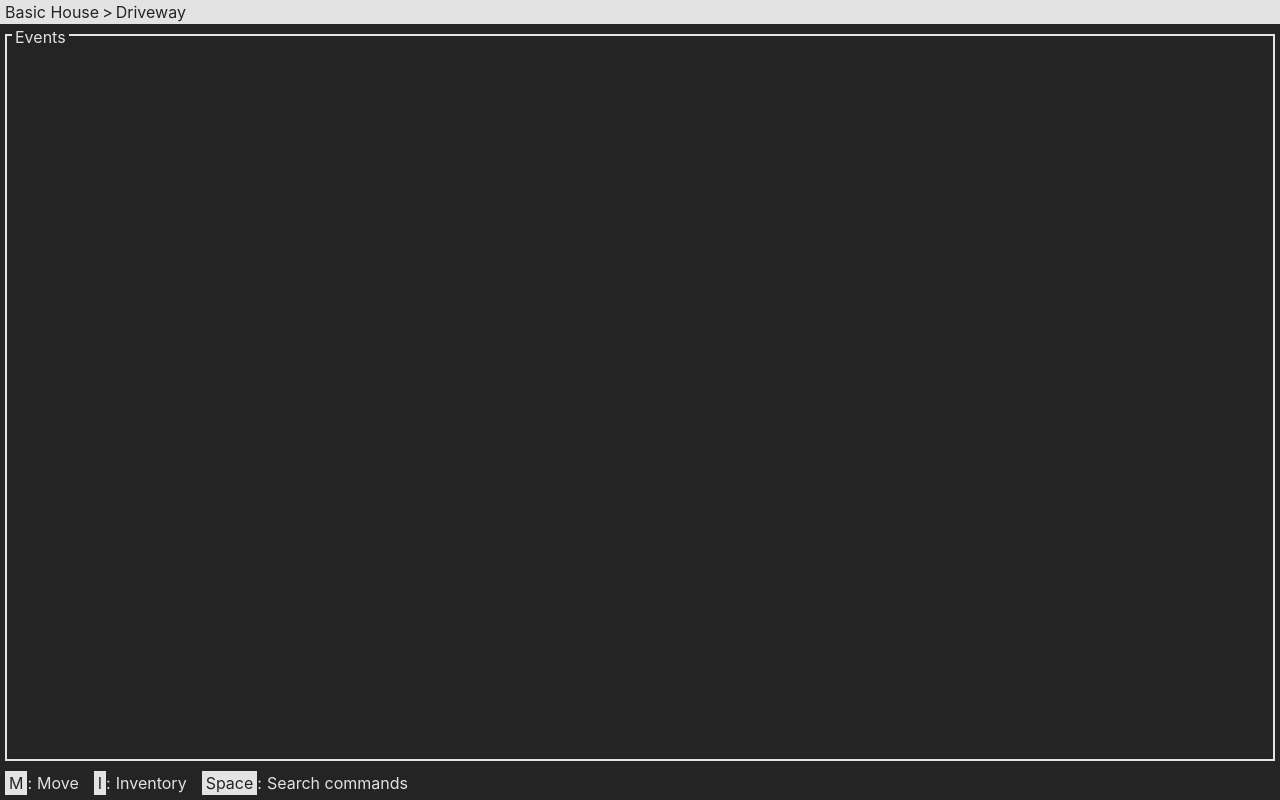
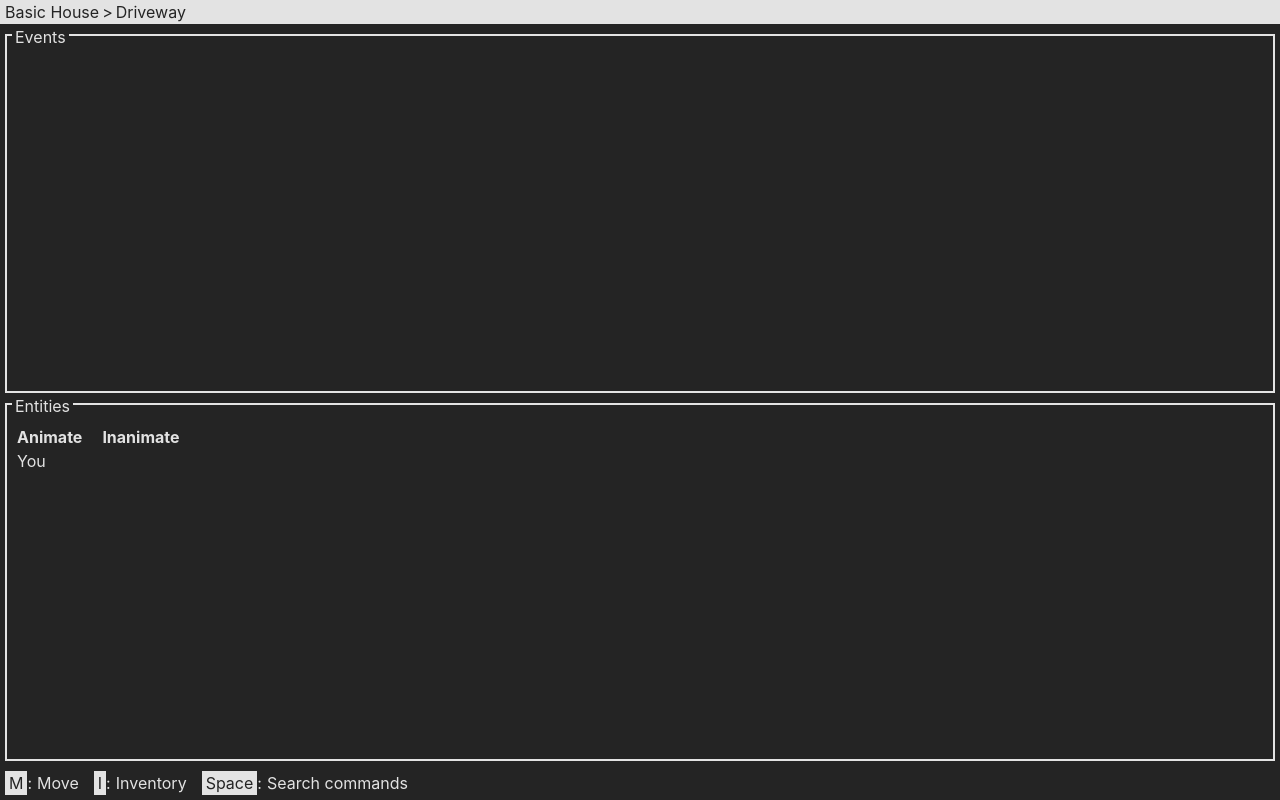
Before and after one commit to r3ndd/urban-rogue, a Svelte app: page / in a window 1280 px wide. Built offline with nearby package versions, Linux system fonts and the light colour scheme.

Commit message:
Context window, entity list

```diff
--- a/src/App.svelte
+++ b/src/App.svelte
@@ -1,12 +1,13 @@
 <script lang="ts">
-	import EventWindow from "./panels/EventWindow.svelte";
-	import EntityWindow from "./panels/EntityWindow.svelte";
-	import InventoryWindow from "./panels/InventoryWindow.svelte";
-	import ControlsBar from "./panels/ControlsBar.svelte";
-	import StatsWindow from "./panels/StatsWindow.svelte";
-	import LocationBar from "./panels/LocationBar.svelte";
+	import EventWindow from "./ui/EventWindow.svelte";
+	import EntityWindow from "./ui/EntityWindow.svelte";
+	import InventoryWindow from "./ui/InventoryWindow.svelte";
+	import ControlsBar from "./ui/ControlsBar.svelte";
+	import StatsWindow from "./ui/StatsWindow.svelte";
+	import LocationBar from "./ui/LocationBar.svelte";
 
 	import UrbanRogue from "./game/UrbanRogue";
+	import ContextWindow from "./ui/ContextWindow.svelte";
 
 	let game = new UrbanRogue();
 	game.Engine.AddRenderer(render);
@@ -22,7 +23,7 @@
 	<div class="left-panel">
 		<LocationBar {game} />
 		<EventWindow {game} />
-		<EntityWindow {game} />
+		<ContextWindow {game} />
 		<ControlsBar {game} />
 	</div>
 	<div class="right-panel">
--- a/src/engine/entity/Entity.ts
+++ b/src/engine/entity/Entity.ts
@@ -7,8 +7,8 @@ import type { GroundNode, VirtualNode } from "../world/Node";
 export type Statuses = Record<string, number>;
 
 export default abstract class Entity {
-	public readonly abstract Name: string;
-	public readonly abstract Desc: string;
+	public static readonly Name: string;
+	public static readonly Desc: string;
 	protected location: GroundNode;
 	protected statuses: Statuses;
 	protected reactions: Map<string, typeof Reaction>;
--- a/src/engine/entity/Player.ts
+++ b/src/engine/entity/Player.ts
@@ -3,8 +3,8 @@ import type { GroundNode } from "../world/Node";
 import Actor from "./actions/Actor";
 
 export default abstract class Player extends Actor {
-	public readonly Name = "Yourself";
-	public readonly Desc = "";
+	public static readonly Name = "You";
+	public static readonly Desc = "";
 
 	constructor(game: Game, _location: GroundNode) {
 		super(game, _location);
--- a/src/engine/world/Node.ts
+++ b/src/engine/world/Node.ts
@@ -1,8 +1,8 @@
 import type Entity from "../entity/Entity";
 import type Game from "../Game";
 
-type NodeEntity = Entity | typeof Entity;
-type NodeType = "Ground" | "Virtual";
+export type NodeEntity = Entity | typeof Entity;
+export type NodeType = "Ground" | "Virtual";
 
 interface EdgeFlags {
 	movement: boolean
@@ -126,6 +126,10 @@ export class GroundNode extends Node {
 			this.AddEntity(new (entity as any)(game, this));
 		}
 	}
+
+	get Entities(): Map<NodeEntity, number> {
+		return this.entities;
+	}
 }
 
 export class VirtualNode extends Node {
--- a/src/panels/EntityWindow.svelte
+++ /dev/null
@@ -1,16 +0,0 @@
-<script lang="ts">
-	import type UrbanRogue from "../game/UrbanRogue";
-
-	export let game: UrbanRogue;
-</script>
-
-<div class="entity-window" />
-
-<style>
-	.entity-window {
-		display: flex;
-		flex-flow: row wrap;
-		align-items: flex-start;
-		justify-content: flex-start;
-	}
-</style>
--- /dev/null
+++ b/src/ui/ContextWindow.svelte
@@ -0,0 +1,32 @@
+<script lang="ts">
+	import type UrbanRogue from "../game/UrbanRogue";
+	import EntityWindow from "./EntityWindow.svelte";
+
+	export let game: UrbanRogue;
+	let state: string;
+
+	$: if (game) {
+		switch (game.Controls.State) {
+			case "move":
+				state = "move";
+				break;
+			case "base":
+			default:
+				state = "base";
+				break;
+		}
+	}
+</script>
+
+{#if state == "base"}
+	<EntityWindow {game} />
+{:else if state == "move"}{/if}
+
+<style>
+	.context-window {
+		display: flex;
+		flex-flow: row wrap;
+		align-items: flex-start;
+		justify-content: flex-start;
+	}
+</style>
--- /dev/null
+++ b/src/ui/EntityWindow.svelte
@@ -0,0 +1,98 @@
+<script lang="ts">
+	import Panel from "../components/Panel.svelte";
+	import Actor from "../engine/entity/actions/Actor";
+	import Entity from "../engine/entity/Entity";
+	import type { NodeEntity } from "../engine/world/Node";
+	import type UrbanRogue from "../game/UrbanRogue";
+
+	export let game: UrbanRogue;
+	let animateEntities: string[] = [];
+	let inanimateEntities: Record<string, number> = {};
+
+	$: if (game) {
+		game.Player.Location.Entities.forEach(
+			(num: number, entity: NodeEntity) => {
+				let entityName: string;
+
+				if (entity instanceof Actor) {
+					entityName = (entity.constructor as typeof Actor).Name;
+					animateEntities.push(entityName);
+				} else {
+					if (entity instanceof Entity) {
+						entityName = (entity.constructor as typeof Entity).Name;
+						inanimateEntities[entityName] = num;
+					} else {
+						entityName = (entity as typeof Entity).Name;
+						inanimateEntities[entityName] = num;
+					}
+				}
+			}
+		);
+	}
+</script>
+
+<div class="entity-window">
+	<Panel title="Entities">
+		<div class="all-entities">
+			<div class="entity-list-wrapper">
+				<div class="title">Animate</div>
+				<div class="entities-list">
+					{#each animateEntities as entity (entity)}
+						<div class="entity">
+							{entity}
+						</div>
+					{/each}
+				</div>
+			</div>
+			<div class="entity-list-wrapper">
+				<div class="title">Inanimate</div>
+				<div class="entities-list">
+					{#each Object.keys(inanimateEntities) as entity (entity)}
+						<div class="entity">
+							{entity} ({inanimateEntities[entity]})
+						</div>
+					{/each}
+				</div>
+			</div>
+		</div>
+	</Panel>
+</div>
+
+<style>
+	.entity-window {
+		flex-grow: 1;
+		flex-basis: 0%;
+
+		display: flex;
+		flex-flow: row nowrap;
+		align-items: stretch;
+		justify-content: flex-start;
+
+		margin: 0px 5px 10px 5px;
+	}
+
+	.all-entities {
+		display: flex;
+		flex-flow: row nowrap;
+		align-items: stretch;
+		justify-content: flex-start;
+
+		width: 100%;
+		height: 100%;
+	}
+
+	.entity-list-wrapper {
+		margin: 10px;
+	}
+
+	.title {
+		font-weight: bold;
+	}
+
+	.entities-list {
+		display: flex;
+		flex-flow: column wrap;
+		align-items: stretch;
+		justify-content: flex-start;
+	}
+</style>
--- a/src/panels/EventWindow.svelte
+++ b/src/ui/EventWindow.svelte
@@ -20,13 +20,14 @@
 <style>
 	.event-window {
 		flex-grow: 1;
+		flex-basis: 0%;
 
 		display: flex;
 		flex-flow: row nowrap;
 		align-items: stretch;
 		justify-content: flex-start;
 
-		padding: 10px 5px;
+		margin: 0px 5px 10px 5px;
 	}
 
 	.events {
--- a/src/panels/LocationBar.svelte
+++ b/src/ui/LocationBar.svelte
@@ -34,6 +34,7 @@
 		align-items: stretch;
 		justify-content: flex-start;
 
+		margin-bottom: 10px;
 		padding: 0px 0px 0px 5px;
 	}
 
```
Also changed, not shown: src/ui/ControlsBar.svelte (renamed from src/panels/ControlsBar.svelte), src/ui/InventoryWindow.svelte (renamed from src/panels/InventoryWindow.svelte), src/ui/StatsWindow.svelte (renamed from src/panels/StatsWindow.svelte).
